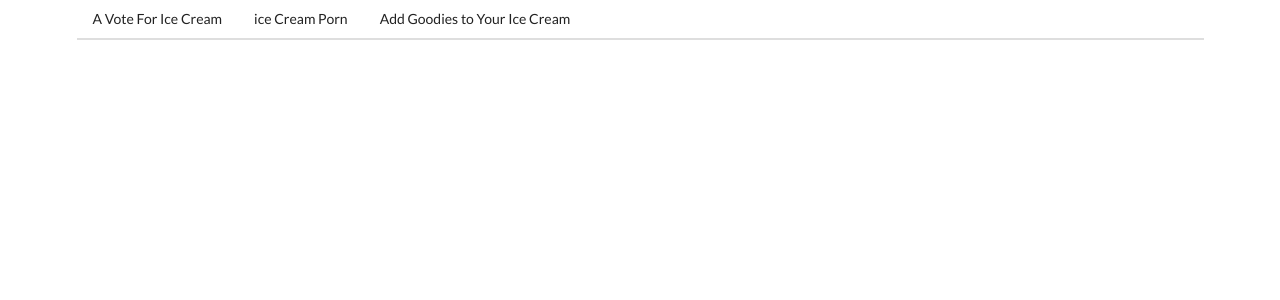
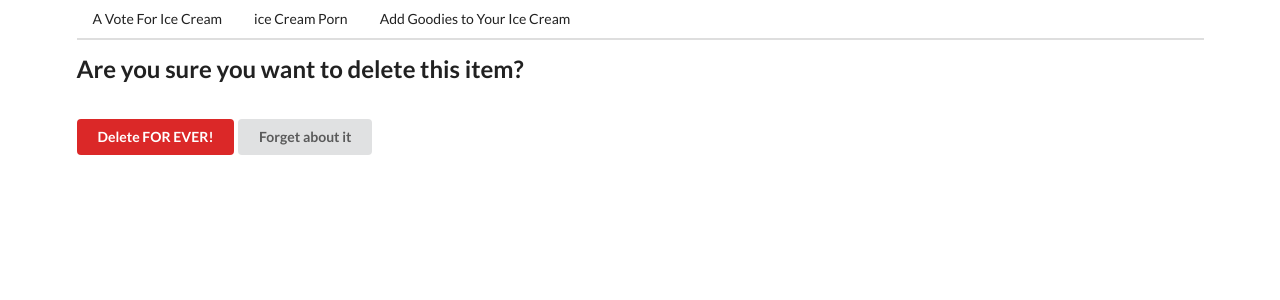
Before and after one commit to JacobPRC/voting-app, a React (Create React App) app: page /mixins/delete/1 in a window 1280 px wide. Shown: the top 300 px of the page. Built offline with nearby package versions, Linux system fonts and the light colour scheme.

Commit message:
finished all crud operations for the mixin widget

```diff
--- a/server/db.json
+++ b/server/db.json
@@ -1,11 +1,11 @@
 {
   "mixins": [
     {
-      "mixin": "",
+      "mixin": "Il Porccino",
       "id": 3
     },
     {
-      "mixin": "dingleberries",
+      "mixin": "Dingleberriez",
       "id": 4
     },
     {
@@ -15,18 +15,6 @@
     {
       "mixin": "the white version of kimchi",
       "id": 12
-    },
-    {
-      "mixin": "Lechon kawali, but like made from cops",
-      "id": 14
-    },
-    {
-      "mixin": "goat",
-      "id": 15
-    },
-    {
-      "mixin": "chicken",
-      "id": 16
     }
   ]
 }
--- a/src/App.js
+++ b/src/App.js
@@ -6,6 +6,7 @@ import Pics from "./components/pics/Pics";
 import Mixins from "./components/mixins/Mixins";
 import Header from "./components/Header";
 import EditMixin from "./components/mixins/EditMixin";
+import DeleteMixin from "./components/mixins/DeleteMixin";
 
 // so ice cream vote, then pics, maybe next ice cream to do list with mix ins for you ice cream
 // last maybe an ice cream builder? Would def need help w/ that
@@ -20,6 +21,7 @@ export default () => {
           <Route path="/pics" exact component={Pics} />
           <Route path="/mixins" exact component={Mixins} />
           <Route path="/mixins/edit/:id" exact component={EditMixin} />
+          <Route path="/mixins/delete/:id" exact component={DeleteMixin} />
         </Switch>
       </BrowserRouter>
     </div>
--- /dev/null
+++ b/src/components/mixins/DeleteMixin.js
@@ -0,0 +1,31 @@
+import React from "react";
+
+import axios from "../axios";
+
+const DeleteMixin = (props) => {
+  const onDelete = async () => {
+    const { id } = props.match.params;
+    await axios.delete(`/mixins/${id}`);
+    props.history.push("/mixins");
+  };
+
+  return (
+    <div>
+      <h2>Are you sure you want to delete this item?</h2>
+      <br />
+      <div>
+        <button onClick={() => onDelete()} className="ui button negative">
+          Delete FOR EVER!
+        </button>
+        <button
+          onClick={() => props.history.push("/mixins")}
+          className="ui button"
+        >
+          Forget about it
+        </button>
+      </div>
+    </div>
+  );
+};
+
+export default DeleteMixin;
--- a/src/components/mixins/EditMixin.js
+++ b/src/components/mixins/EditMixin.js
@@ -8,7 +8,6 @@ const EditMixin = (props) => {
   const [initialInput, setInitialInput] = useState("");
   const { id } = props.match.params;
 
-  //use data to check if id === mixin.id then set input to that or something
   useEffect(() => {
     const getData = async () => {
       const response = await axios.get("/mixins");
@@ -47,7 +46,12 @@ const EditMixin = (props) => {
         <form className="ui form" onSubmit={(e) => onSubmit(e)}>
           <input onChange={(e) => setInput(e.target.value)} input={input} />
           <button className="ui button primary">Submit</button>
-          <button className="ui button negative">Exit</button>
+          <button
+            onClick={() => props.history.push("/mixins")}
+            className="ui button negative"
+          >
+            Exit
+          </button>
         </form>
       </div>
     </div>
--- a/src/components/mixins/Mixins.js
+++ b/src/components/mixins/Mixins.js
@@ -38,13 +38,9 @@ const Mixins = () => {
       return (
         <>
           <li key={item.id}>{item.mixin}</li>
-          <i className="delete icon"></i>
-          {/* //need to pass item.mixin to link and use it as initial input state
-          //  to={{ */}
-          {/* //   pathname: "/login",
-  //   search: "?utm=your+face",
-  //   state: { referrer: currentLocation }
-  // }} */}
+          <Link to={`mixins/delete/${item.id}`}>
+            <i className="delete icon"></i>
+          </Link>
           <Link to={`mixins/edit/${item.id}`}>
             <i className="edit icon"></i>
           </Link>
```
